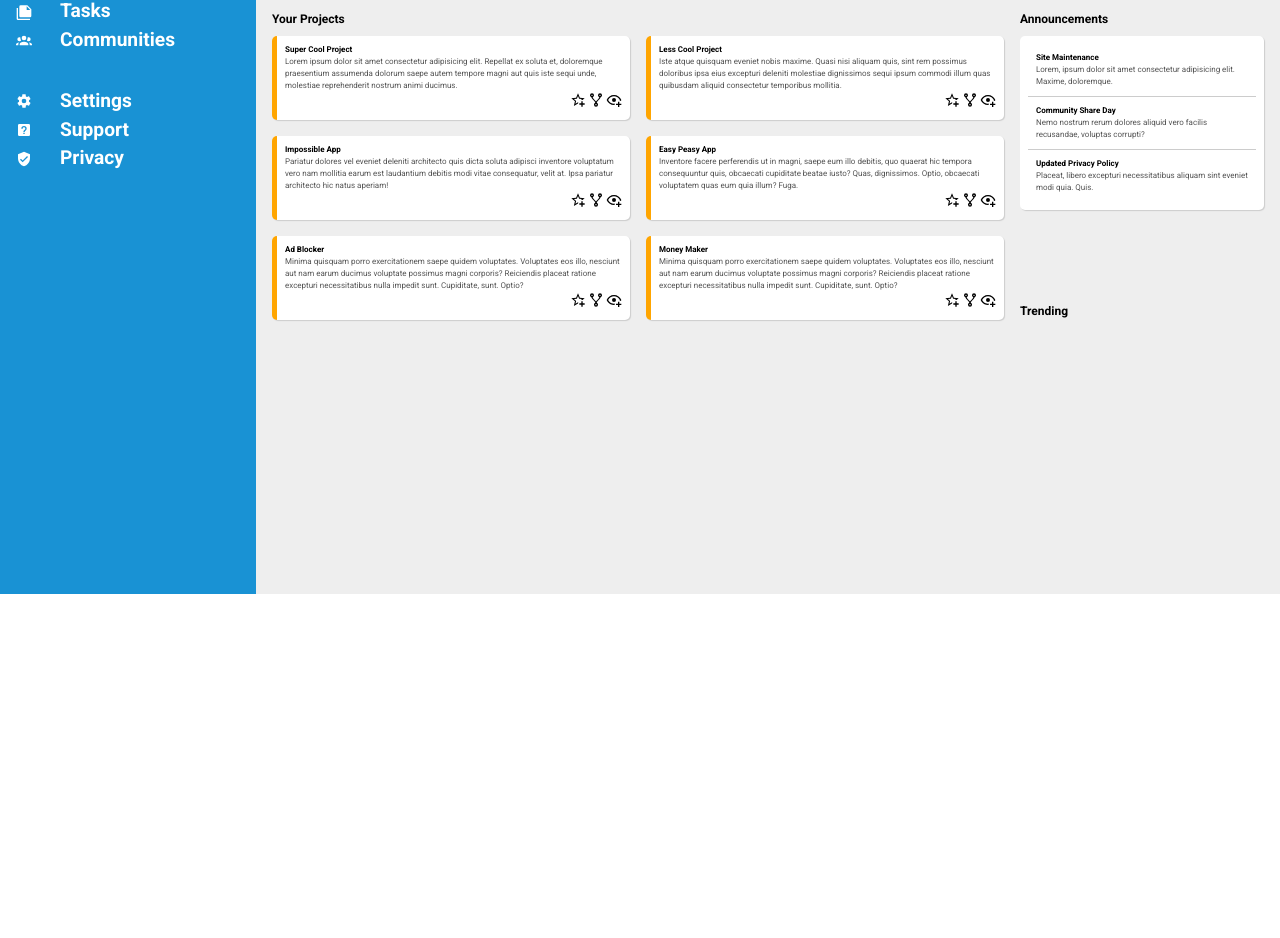
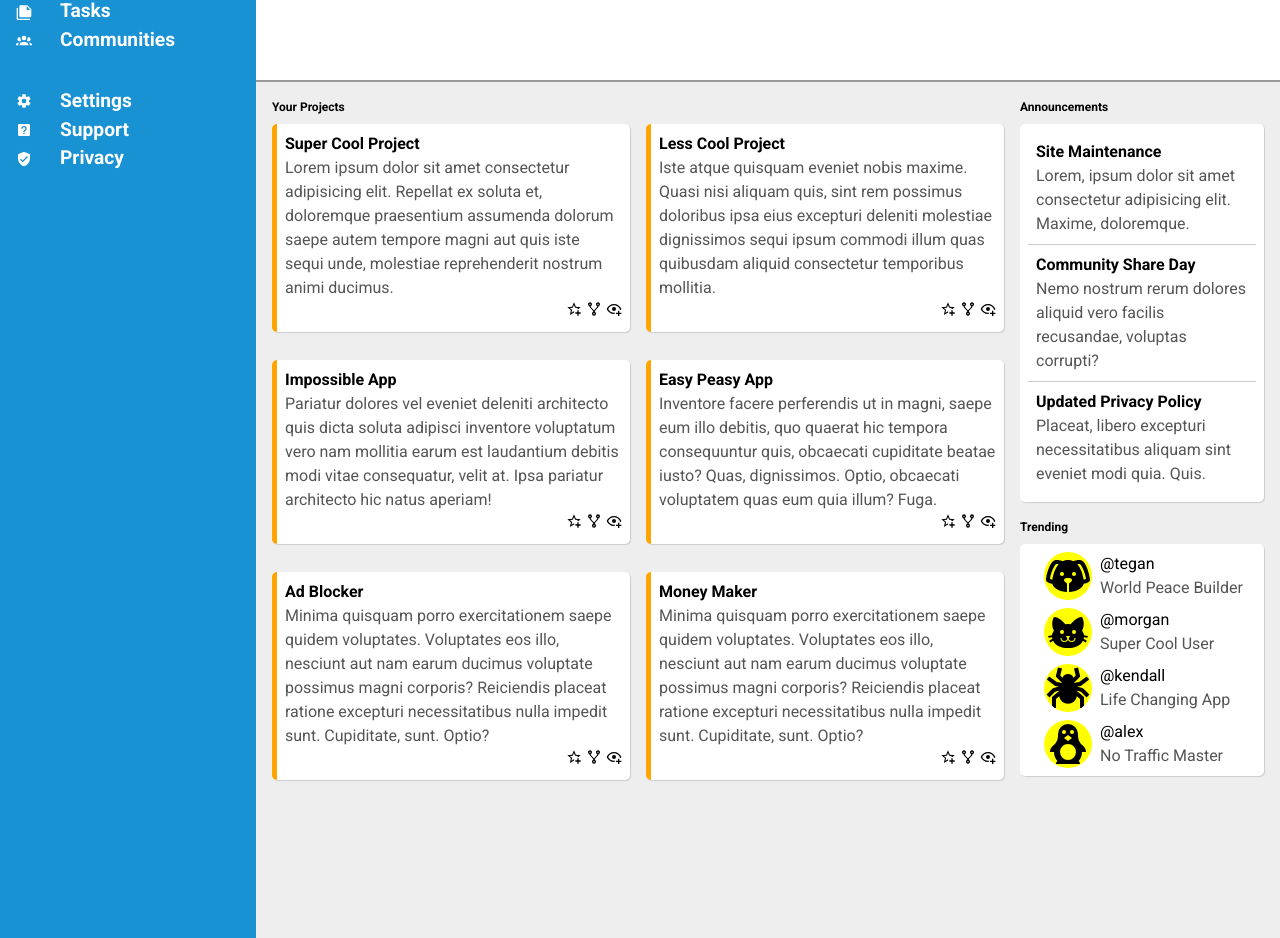
Before and after one commit to gonfuentes112/dashboard, a plain HTML site: page index.html in a window 1280 px wide. Shown: the part 206-1144 px from the top of the page. Before the commit the page ends 800 px from the top, so only its background shows below. Drawn offline with Linux system fonts and the light colour scheme.

Commit message:
feat: add trending section

```diff
--- a/index.html
+++ b/index.html
@@ -150,6 +150,42 @@
         </div>
         <div class="trending">
             <p class="main-title">Trending</p>
+            <div class="trending-card">
+                <div class="trending-box">
+                    <div class="user-info">
+                        <svg xmlns="http://www.w3.org/2000/svg" viewBox="0 0 24 24"><title>dog</title><path d="M18,4C16.29,4 15.25,4.33 14.65,4.61C13.88,4.23 13,4 12,4C11,4 10.12,4.23 9.35,4.61C8.75,4.33 7.71,4 6,4C3,4 1,12 1,14C1,14.83 2.32,15.59 4.14,15.9C4.78,18.14 7.8,19.85 11.5,20V15.72C10.91,15.35 10,14.68 10,14C10,13 12,13 12,13C12,13 14,13 14,14C14,14.68 13.09,15.35 12.5,15.72V20C16.2,19.85 19.22,18.14 19.86,15.9C21.68,15.59 23,14.83 23,14C23,12 21,4 18,4M4.15,13.87C3.65,13.75 3.26,13.61 3,13.5C3.25,10.73 5.2,6.4 6.05,6C6.59,6 7,6.06 7.37,6.11C5.27,8.42 4.44,12.04 4.15,13.87M9,12A1,1 0 0,1 8,11C8,10.46 8.45,10 9,10A1,1 0 0,1 10,11C10,11.56 9.55,12 9,12M15,12A1,1 0 0,1 14,11C14,10.46 14.45,10 15,10A1,1 0 0,1 16,11C16,11.56 15.55,12 15,12M19.85,13.87C19.56,12.04 18.73,8.42 16.63,6.11C17,6.06 17.41,6 17.95,6C18.8,6.4 20.75,10.73 21,13.5C20.75,13.61 20.36,13.75 19.85,13.87Z" /></svg>
+                    </div>
+                    <div class="trending-user">
+                        <div class="trending-name">@tegan</div>
+                        <p class="card-description">World Peace Builder</p>
+                    </div>
+                </div>
+                <div class="trending-box">
+                    <div class="user-info"><svg xmlns="http://www.w3.org/2000/svg" viewBox="0 0 24 24"><title>cat</title><path d="M12,8L10.67,8.09C9.81,7.07 7.4,4.5 5,4.5C5,4.5 3.03,7.46 4.96,11.41C4.41,12.24 4.07,12.67 4,13.66L2.07,13.95L2.28,14.93L4.04,14.67L4.18,15.38L2.61,16.32L3.08,17.21L4.53,16.32C5.68,18.76 8.59,20 12,20C15.41,20 18.32,18.76 19.47,16.32L20.92,17.21L21.39,16.32L19.82,15.38L19.96,14.67L21.72,14.93L21.93,13.95L20,13.66C19.93,12.67 19.59,12.24 19.04,11.41C20.97,7.46 19,4.5 19,4.5C16.6,4.5 14.19,7.07 13.33,8.09L12,8M9,11A1,1 0 0,1 10,12A1,1 0 0,1 9,13A1,1 0 0,1 8,12A1,1 0 0,1 9,11M15,11A1,1 0 0,1 16,12A1,1 0 0,1 15,13A1,1 0 0,1 14,12A1,1 0 0,1 15,11M11,14H13L12.3,15.39C12.5,16.03 13.06,16.5 13.75,16.5A1.5,1.5 0 0,0 15.25,15H15.75A2,2 0 0,1 13.75,17C13,17 12.35,16.59 12,16V16H12C11.65,16.59 11,17 10.25,17A2,2 0 0,1 8.25,15H8.75A1.5,1.5 0 0,0 10.25,16.5C10.94,16.5 11.5,16.03 11.7,15.39L11,14Z" /></svg></div>
+                    <div class="trending-user">
+                        <div class="trending-name">@morgan</div>
+                        <p class="card-description">Super Cool User</p>
+                    </div>
+                </div>
+                <div class="trending-box">
+                    <div class="user-info">
+                        <svg xmlns="http://www.w3.org/2000/svg" viewBox="0 0 24 24"><title>spider</title><path d="M21.29 16.71L22.71 15.29L19.5 12.11L16.5 11.26L18.41 11L22.6 7.8L21.4 6.2L17.59 9.05L14.91 9.5L18.11 6.31L17 1.76L15 2.24L15.86 5.69L14.76 6.83A3 3 0 0 0 9.24 6.83L8.11 5.69L9 2.24L7 1.76L5.89 6.31L9.09 9.5L6.4 9.05L2.6 6.2L1.4 7.8L5.6 11L7.46 11.31L4.46 12.16L1.29 15.29L2.71 16.71L5.5 13.89L7.87 13.22L4 16.54V22H6V17.46L7.56 16.12A4.5 4.5 0 0 0 16.44 16.12L18 17.46V22H20V16.54L16.13 13.22L18.5 13.89Z" /></svg>
+                    </div>
+                    <div class="trending-user">
+                        <div class="trending-name">@kendall</div>
+                        <p class="card-description">Life Changing App</p>
+                    </div>
+                </div>
+                <div class="trending-box">
+                    <div class="user-info">
+                        <svg xmlns="http://www.w3.org/2000/svg" viewBox="0 0 24 24"><title>penguin</title><path d="M19,16C19,17.72 18.37,19.3 17.34,20.5C17.75,20.89 18,21.41 18,22H6C6,21.41 6.25,20.89 6.66,20.5C5.63,19.3 5,17.72 5,16H3C3,14.75 3.57,13.64 4.46,12.91L4.47,12.89C6,11.81 7,10 7,8V7A5,5 0 0,1 12,2A5,5 0 0,1 17,7V8C17,10 18,11.81 19.53,12.89L19.54,12.91C20.43,13.64 21,14.75 21,16H19M16,16A4,4 0 0,0 12,12A4,4 0 0,0 8,16A4,4 0 0,0 12,20A4,4 0 0,0 16,16M10,9L12,10.5L14,9L12,7.5L10,9M10,5A1,1 0 0,0 9,6A1,1 0 0,0 10,7A1,1 0 0,0 11,6A1,1 0 0,0 10,5M14,5A1,1 0 0,0 13,6A1,1 0 0,0 14,7A1,1 0 0,0 15,6A1,1 0 0,0 14,5Z" /></svg>
+                    </div>
+                    <div class="trending-user">
+                        <div class="trending-name">@alex</div>
+                        <p class="card-description">No Traffic Master</p>
+                    </div>
+                </div>
+            </div>
         </div>
     </main>
 </body>
--- a/style.css
+++ b/style.css
@@ -161,10 +161,9 @@ main {
     grid-template-columns: 3fr 1fr;
     grid-template-rows: 1fr 1fr;
     background-color: #eee;
-    border-top: inset 1px solid gray;
+    border-top: 2px inset #eee;
     padding: 1rem;
     gap: 1rem;
-    font-size: 0.5rem;
 }
 
 .main-title{
@@ -191,11 +190,11 @@ main {
     justify-content: center;
     align-items: center;
     gap: 1rem;
-
-
 }
 
-.card, .announcement-card {
+.card,
+.announcement-card,
+.trending-card {
     background-color: white;
     padding: 0.5rem;
     box-shadow: 1px 1px 1px #ccc;
@@ -206,14 +205,28 @@ main {
     align-items: center;
 }
 
+.trending-card {
+    gap: 0.5rem;
+}
+
 .card {
     border-left: 5px solid orange;
+}
+
+.announcement-card {
+    height: 100%;
+    align-items: start;
+    flex: 1;
 }
 
 
 .announcement-card .announcement{
     border-bottom: 1px solid #ccc;
+    width: 100%;
     padding: 0.5rem;
+    display: flex;
+    flex-direction: column;
+    justify-content: start;
 }
 
 .announcement-card .announcement:last-child {
@@ -236,3 +249,11 @@ main {
 .card-buttons svg {
     height: 1rem;
 }
+
+.trending-box {
+    display: flex;
+    width: 100%;
+    gap: 0.5rem;
+    padding-left: 1rem;
+    align-items: center;
+}
```
